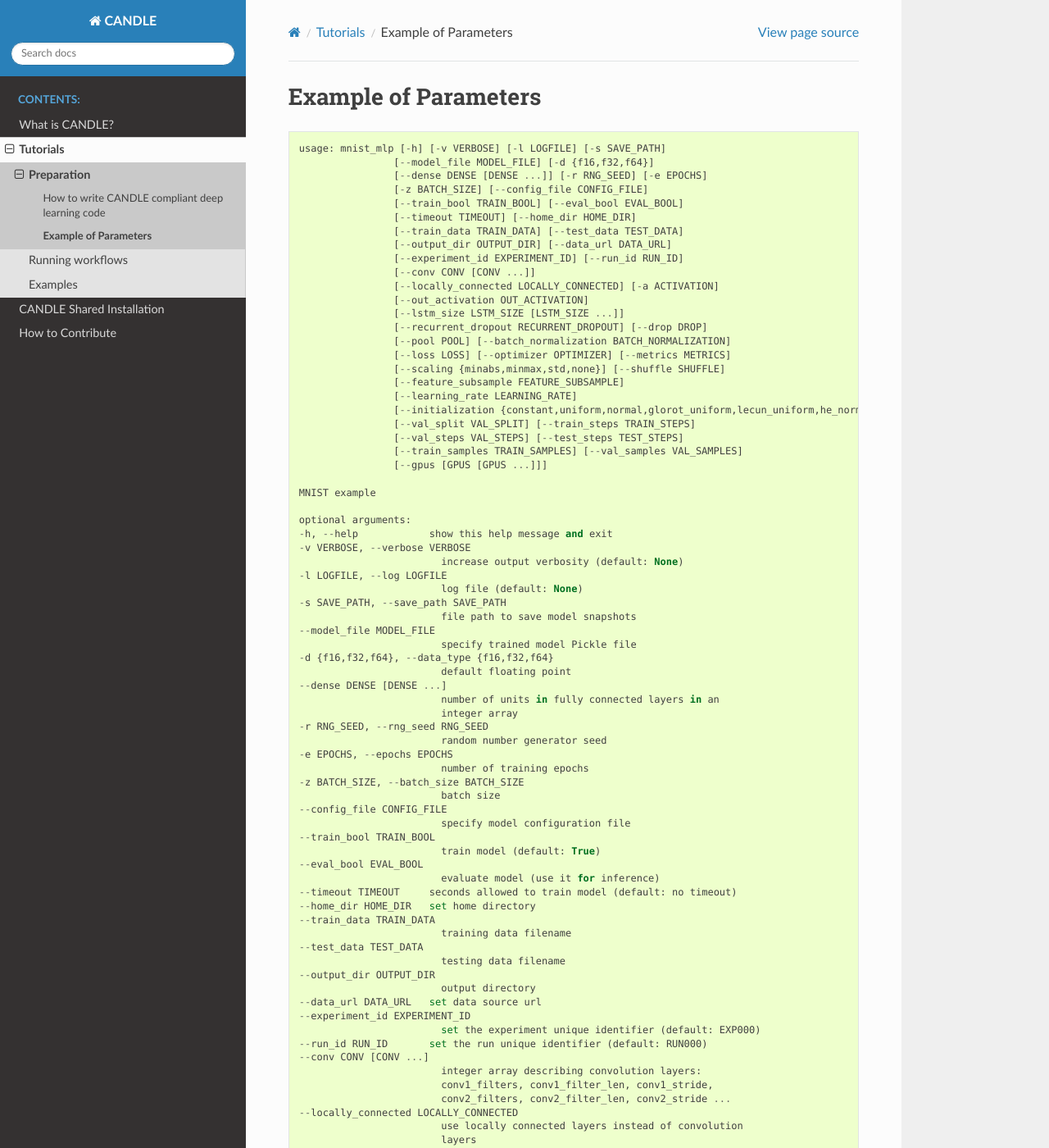
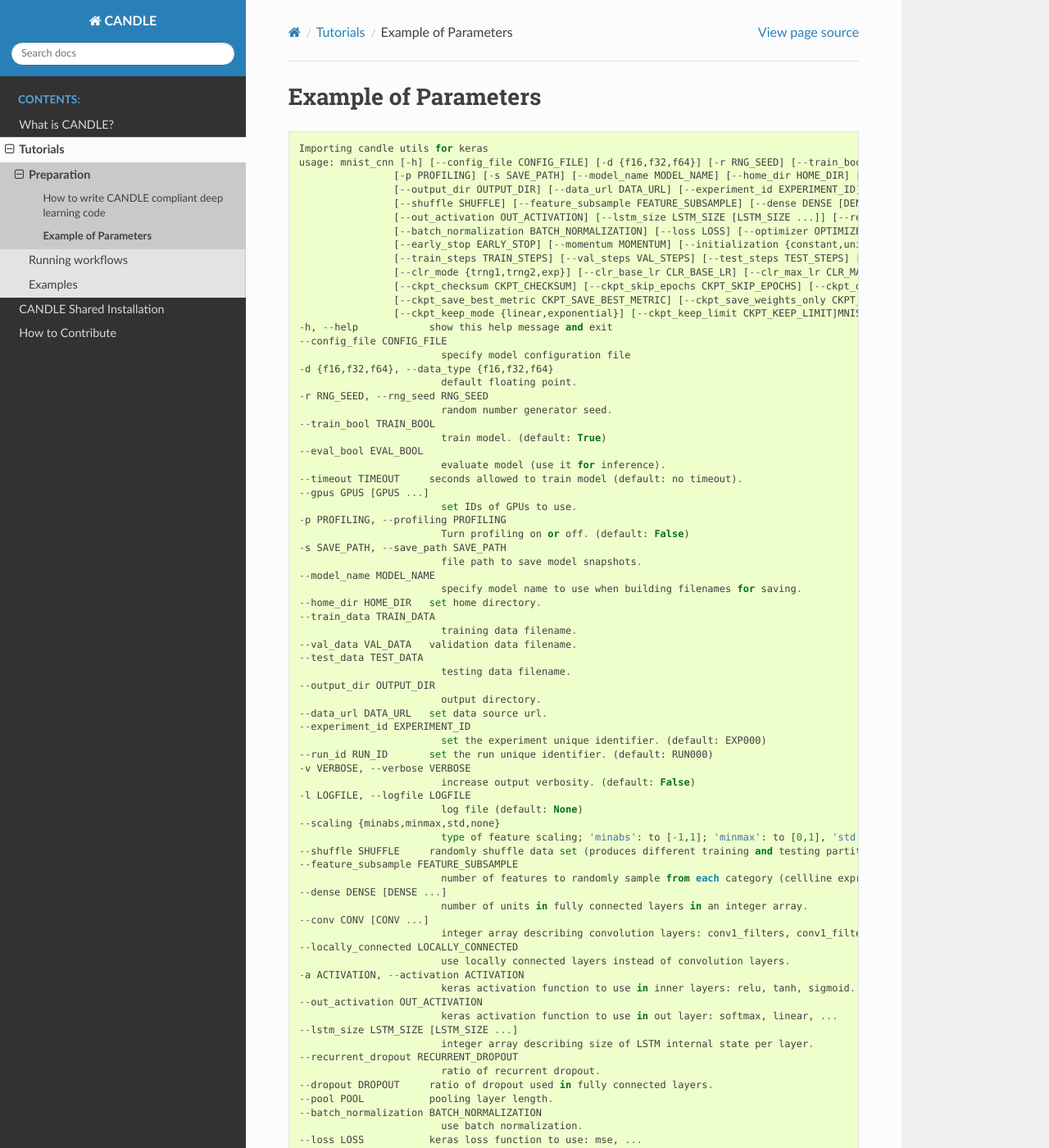
Before and after one commit to ECP-CANDLE/Candle, a Sphinx documentation site: the page built from docs_/source/tutorials/default_parameters.rst, in a window 1280 px wide and 1400 px high. Shown: the whole window at 82% size. Built offline with Sphinx 7.4.7 and the Read the Docs theme 2.0.0, drawn with Linux system fonts in a browser that asks for light colours; pages that are not in the unit, such as notebooks, are missing from menus; some of the changed text lies outside the part shown.

Commit message:
Update example to include new keywords

```diff
--- a/docs_/source/tutorials/default_parameters.rst
+++ b/docs_/source/tutorials/default_parameters.rst
@@ -3,136 +3,134 @@
 
 ::
 
-    usage: mnist_mlp [-h] [-v VERBOSE] [-l LOGFILE] [-s SAVE_PATH]
-                    [--model_file MODEL_FILE] [-d {f16,f32,f64}]
-                    [--dense DENSE [DENSE ...]] [-r RNG_SEED] [-e EPOCHS]
-                    [-z BATCH_SIZE] [--config_file CONFIG_FILE]
-                    [--train_bool TRAIN_BOOL] [--eval_bool EVAL_BOOL]
-                    [--timeout TIMEOUT] [--home_dir HOME_DIR]
-                    [--train_data TRAIN_DATA] [--test_data TEST_DATA]
-                    [--output_dir OUTPUT_DIR] [--data_url DATA_URL]
-                    [--experiment_id EXPERIMENT_ID] [--run_id RUN_ID]
-                    [--conv CONV [CONV ...]]
-                    [--locally_connected LOCALLY_CONNECTED] [-a ACTIVATION]
-                    [--out_activation OUT_ACTIVATION]
-                    [--lstm_size LSTM_SIZE [LSTM_SIZE ...]]
-                    [--recurrent_dropout RECURRENT_DROPOUT] [--drop DROP]
-                    [--pool POOL] [--batch_normalization BATCH_NORMALIZATION]
-                    [--loss LOSS] [--optimizer OPTIMIZER] [--metrics METRICS]
-                    [--scaling {minabs,minmax,std,none}] [--shuffle SHUFFLE]
-                    [--feature_subsample FEATURE_SUBSAMPLE]
-                    [--learning_rate LEARNING_RATE]
-                    [--initialization {constant,uniform,normal,glorot_uniform,lecun_uniform,he_normal}]
-                    [--val_split VAL_SPLIT] [--train_steps TRAIN_STEPS]
-                    [--val_steps VAL_STEPS] [--test_steps TEST_STEPS]
-                    [--train_samples TRAIN_SAMPLES] [--val_samples VAL_SAMPLES]
-                    [--gpus [GPUS [GPUS ...]]]
-
-    MNIST example
-
-    optional arguments:
+    Importing candle utils for keras
+    usage: mnist_cnn [-h] [--config_file CONFIG_FILE] [-d {f16,f32,f64}] [-r RNG_SEED] [--train_bool TRAIN_BOOL] [--eval_bool EVAL_BOOL] [--timeout TIMEOUT] [--gpus GPUS [GPUS ...]]
+                    [-p PROFILING] [-s SAVE_PATH] [--model_name MODEL_NAME] [--home_dir HOME_DIR] [--train_data TRAIN_DATA] [--val_data VAL_DATA] [--test_data TEST_DATA]
+                    [--output_dir OUTPUT_DIR] [--data_url DATA_URL] [--experiment_id EXPERIMENT_ID] [--run_id RUN_ID] [-v VERBOSE] [-l LOGFILE] [--scaling {minabs,minmax,std,none}]
+                    [--shuffle SHUFFLE] [--feature_subsample FEATURE_SUBSAMPLE] [--dense DENSE [DENSE ...]] [--conv CONV [CONV ...]] [--locally_connected LOCALLY_CONNECTED] [-a ACTIVATION]
+                    [--out_activation OUT_ACTIVATION] [--lstm_size LSTM_SIZE [LSTM_SIZE ...]] [--recurrent_dropout RECURRENT_DROPOUT] [--dropout DROPOUT] [--pool POOL]
+                    [--batch_normalization BATCH_NORMALIZATION] [--loss LOSS] [--optimizer OPTIMIZER] [--metrics METRICS] [-e EPOCHS] [-z BATCH_SIZE] [-lr LEARNING_RATE]
+                    [--early_stop EARLY_STOP] [--momentum MOMENTUM] [--initialization {constant,uniform,normal,glorot_uniform,glorot_normal,lecun_uniform,he_normal}] [--val_split VAL_SPLIT]
+                    [--train_steps TRAIN_STEPS] [--val_steps VAL_STEPS] [--test_steps TEST_STEPS] [--train_samples TRAIN_SAMPLES] [--val_samples VAL_SAMPLES] [--clr_flag CLR_FLAG]
+                    [--clr_mode {trng1,trng2,exp}] [--clr_base_lr CLR_BASE_LR] [--clr_max_lr CLR_MAX_LR] [--clr_gamma CLR_GAMMA] [--ckpt_restart_mode {off,auto,required}]
+                    [--ckpt_checksum CKPT_CHECKSUM] [--ckpt_skip_epochs CKPT_SKIP_EPOCHS] [--ckpt_directory CKPT_DIRECTORY] [--ckpt_save_best CKPT_SAVE_BEST]
+                    [--ckpt_save_best_metric CKPT_SAVE_BEST_METRIC] [--ckpt_save_weights_only CKPT_SAVE_WEIGHTS_ONLY] [--ckpt_save_interval CKPT_SAVE_INTERVAL]
+                    [--ckpt_keep_mode {linear,exponential}] [--ckpt_keep_limit CKPT_KEEP_LIMIT]MNIST CNN exampleoptional arguments:
     -h, --help            show this help message and exit
-    -v VERBOSE, --verbose VERBOSE
-                            increase output verbosity (default: None)
-    -l LOGFILE, --log LOGFILE
-                            log file (default: None)
-    -s SAVE_PATH, --save_path SAVE_PATH
-                            file path to save model snapshots
-    --model_file MODEL_FILE
-                            specify trained model Pickle file
-    -d {f16,f32,f64}, --data_type {f16,f32,f64}
-                            default floating point
-    --dense DENSE [DENSE ...]
-                            number of units in fully connected layers in an
-                            integer array
-    -r RNG_SEED, --rng_seed RNG_SEED
-                            random number generator seed
-    -e EPOCHS, --epochs EPOCHS
-                            number of training epochs
-    -z BATCH_SIZE, --batch_size BATCH_SIZE
-                            batch size
     --config_file CONFIG_FILE
                             specify model configuration file
+    -d {f16,f32,f64}, --data_type {f16,f32,f64}
+                            default floating point.
+    -r RNG_SEED, --rng_seed RNG_SEED
+                            random number generator seed.
     --train_bool TRAIN_BOOL
-                            train model (default: True)
+                            train model. (default: True)
     --eval_bool EVAL_BOOL
-                            evaluate model (use it for inference)
-    --timeout TIMEOUT     seconds allowed to train model (default: no timeout)
-    --home_dir HOME_DIR   set home directory
+                            evaluate model (use it for inference).
+    --timeout TIMEOUT     seconds allowed to train model (default: no timeout).
+    --gpus GPUS [GPUS ...]
+                            set IDs of GPUs to use.
+    -p PROFILING, --profiling PROFILING
+                            Turn profiling on or off. (default: False)
+    -s SAVE_PATH, --save_path SAVE_PATH
+                            file path to save model snapshots.
+    --model_name MODEL_NAME
+                            specify model name to use when building filenames for saving.
+    --home_dir HOME_DIR   set home directory.
     --train_data TRAIN_DATA
-                            training data filename
+                            training data filename.
+    --val_data VAL_DATA   validation data filename.
     --test_data TEST_DATA
-                            testing data filename
+                            testing data filename.
     --output_dir OUTPUT_DIR
-                            output directory
-    --data_url DATA_URL   set data source url
+                            output directory.
+    --data_url DATA_URL   set data source url.
     --experiment_id EXPERIMENT_ID
-                            set the experiment unique identifier (default: EXP000)
-    --run_id RUN_ID       set the run unique identifier (default: RUN000)
+                            set the experiment unique identifier. (default: EXP000)
+    --run_id RUN_ID       set the run unique identifier. (default: RUN000)
+    -v VERBOSE, --verbose VERBOSE
+                            increase output verbosity. (default: False)
+    -l LOGFILE, --logfile LOGFILE
+                            log file (default: None)
+    --scaling {minabs,minmax,std,none}
+                            type of feature scaling; 'minabs': to [-1,1]; 'minmax': to [0,1], 'std': standard unit normalization; 'none': no normalization.
+    --shuffle SHUFFLE     randomly shuffle data set (produces different training and testing partitions each run depending on the seed) (default: False)
+    --feature_subsample FEATURE_SUBSAMPLE
+                            number of features to randomly sample from each category (cellline expression, drug descriptors, etc), 0 means using all features
+    --dense DENSE [DENSE ...]
+                            number of units in fully connected layers in an integer array.
     --conv CONV [CONV ...]
-                            integer array describing convolution layers:
-                            conv1_filters, conv1_filter_len, conv1_stride,
-                            conv2_filters, conv2_filter_len, conv2_stride ...
+                            integer array describing convolution layers: conv1_filters, conv1_filter_len, conv1_stride, conv2_filters, conv2_filter_len, conv2_stride ....
     --locally_connected LOCALLY_CONNECTED
-                            use locally connected layers instead of convolution
-                            layers
+                            use locally connected layers instead of convolution layers.
     -a ACTIVATION, --activation ACTIVATION
-                            keras activation function to use in inner layers:
-                            relu, tanh, sigmoid...
+                            keras activation function to use in inner layers: relu, tanh, sigmoid...
     --out_activation OUT_ACTIVATION
-                            keras activation function to use in out layer:
-                            softmax, linear, ...
+                            keras activation function to use in out layer: softmax, linear, ...
     --lstm_size LSTM_SIZE [LSTM_SIZE ...]
-                            integer array describing size of LSTM internal state
-                            per layer
+                            integer array describing size of LSTM internal state per layer.
     --recurrent_dropout RECURRENT_DROPOUT
-                            ratio of recurrent dropout
-    --drop DROP           ratio of dropout used in fully connected layers
-    --pool POOL           pooling layer length
+                            ratio of recurrent dropout.
+    --dropout DROPOUT     ratio of dropout used in fully connected layers.
+    --pool POOL           pooling layer length.
     --batch_normalization BATCH_NORMALIZATION
-                            use batch normalization
+                            use batch normalization.
     --loss LOSS           keras loss function to use: mse, ...
     --optimizer OPTIMIZER
                             keras optimizer to use: sgd, rmsprop, ...
     --metrics METRICS     metrics to evaluate performance: accuracy, ...
-    --scaling {minabs,minmax,std,none}
-                            type of feature scaling; 'minabs': to [-1,1];
-                            'minmax': to [0,1], 'std': standard unit
-                            normalization; 'none': no normalization
-    --shuffle SHUFFLE     randomly shuffle data set (produces different training
-                            and testing partitions each run depending on the seed)
-                            (default: False)
-    --feature_subsample FEATURE_SUBSAMPLE
-                            number of features to randomly sample from each
-                            category (cellline expression, drug descriptors, etc),
-                            0 means using all features
-    --learning_rate LEARNING_RATE
-                            overrides the learning rate for training
-    --initialization {constant,uniform,normal,glorot_uniform,lecun_uniform,he_normal}
-                            type of weight initialization; 'constant': to 0;
-                            'uniform': to [-0.05,0.05], 'normal': mean 0, stddev
-                            0.05; 'glorot_uniform': [-lim,lim] with lim =
-                            sqrt(6/(fan_in+fan_out)); 'lecun_uniform' : [-lim,lim]
-                            with lim = sqrt(3/fan_in); 'he_normal' : mean 0,
-                            stddev sqrt(2/fan_in)
+    -e EPOCHS, --epochs EPOCHS
+                            number of training epochs.
+    -z BATCH_SIZE, --batch_size BATCH_SIZE
+                            batch size.
+    -lr LEARNING_RATE, --learning_rate LEARNING_RATE
+                            overrides the learning rate for training.
+    --early_stop EARLY_STOP
+                            activates keras callback for early stopping of training in function of the monitored variable specified.
+    --momentum MOMENTUM   overrides the momentum to use in the SGD optimizer when training.
+    --initialization {constant,uniform,normal,glorot_uniform,glorot_normal,lecun_uniform,he_normal}
+                            type of weight initialization; 'constant': to 0; 'uniform': to [-0.05,0.05], 'normal': mean 0, stddev 0.05; 'glorot_uniform': [-lim,lim] with lim =
+                            sqrt(6/(fan_in+fan_out)); 'lecun_uniform' : [-lim,lim] with lim = sqrt(3/fan_in); 'he_normal' : mean 0, stddev sqrt(2/fan_in).
     --val_split VAL_SPLIT
-                            fraction of data to use in validation
+                            fraction of data to use in validation.
     --train_steps TRAIN_STEPS
-                            overrides the number of training batches per epoch if
-                            set to nonzero
+                            overrides the number of training batches per epoch if set to nonzero.
     --val_steps VAL_STEPS
-                            overrides the number of validation batches per epoch
-                            if set to nonzero
+                            overrides the number of validation batches per epoch if set to nonzero.
     --test_steps TEST_STEPS
-                            overrides the number of test batches per epoch if set
-                            to nonzero
+                            overrides the number of test batches per epoch if set to nonzero.
     --train_samples TRAIN_SAMPLES
-                            overrides the number of training samples if set to
-                            nonzero
+                            overrides the number of training samples if set to nonzero.
     --val_samples VAL_SAMPLES
-                            overrides the number of validation samples if set to
-                            nonzero
-    --gpus [GPUS [GPUS ...]]
-                            set IDs of GPUs to use (default: [])
+                            overrides the number of validation samples if set to nonzero.
+    --clr_flag CLR_FLAG   CLR flag (boolean).
+    --clr_mode {trng1,trng2,exp}
+                            CLR mode (default: trng1).
+    --clr_base_lr CLR_BASE_LR
+                            Base lr for cycle lr.
+    --clr_max_lr CLR_MAX_LR
+                            Max lr for cycle lr.
+    --clr_gamma CLR_GAMMA
+                            Gamma parameter for learning cycle LR.
+    --ckpt_restart_mode {off,auto,required}
+                            Mode to restart from a saved checkpoint file, choices are 'off', 'auto', 'required'. (default: auto)
+    --ckpt_checksum CKPT_CHECKSUM
+                            Checksum the restart file after read+write. (default: False)
+    --ckpt_skip_epochs CKPT_SKIP_EPOCHS
+                            Number of epochs to skip before saving epochs. (default: 0)
+    --ckpt_directory CKPT_DIRECTORY
+                            Base directory in which to save checkpoints. (default: ./save)
+    --ckpt_save_best CKPT_SAVE_BEST
+                            Toggle saving best model. (default: True)
+    --ckpt_save_best_metric CKPT_SAVE_BEST_METRIC
+                            Metric for determining when to save best model. (default: val_loss)
+    --ckpt_save_weights_only CKPT_SAVE_WEIGHTS_ONLY
+                            Toggle saving only weights (not optimizer) (NYI). (default: False)
+    --ckpt_save_interval CKPT_SAVE_INTERVAL
+                            Interval to save checkpoints. (default: 0)
+    --ckpt_keep_mode {linear,exponential}
+                            Checkpoint saving mode, choices are 'linear' or 'exponential'. (default: linear)
+    --ckpt_keep_limit CKPT_KEEP_LIMIT
+                            Limit checkpoints to keep. (default: 1000000)
 
 ::
```
